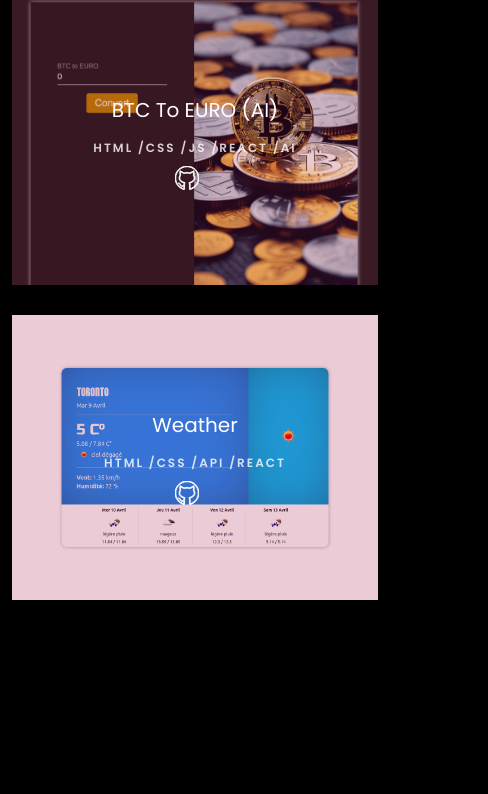
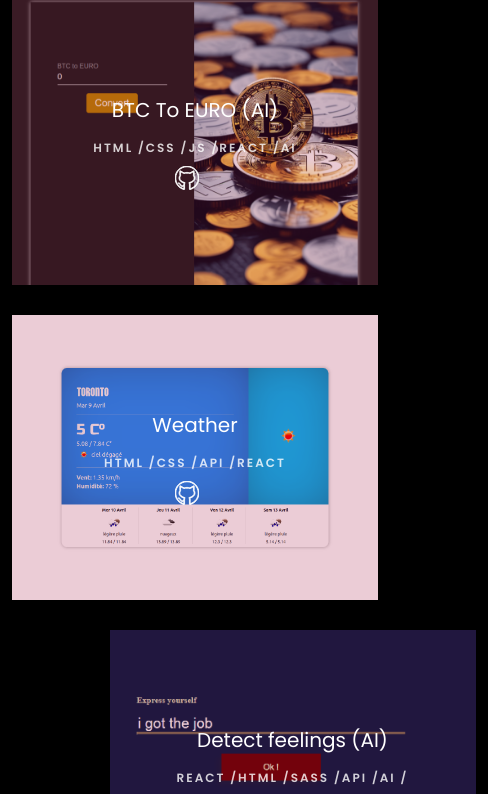
Before and after one commit to Meriemu/meryem-portfolio, a React (Create React App) app: page / in a window 390 px wide. Shown: the part 6541-7335 px from the top of the page, 488 px wide, since content can reach past the window. Built offline with nearby package versions, Linux system fonts and the light colour scheme.

Commit message:
text correct + adding project

```diff
--- a/src/components/Projects.jsx
+++ b/src/components/Projects.jsx
@@ -5,11 +5,12 @@ import EcommerceApiNextjs from "../images/ecommerceApi.png";
 import reactiveCreditCard from "../images/reactive-creditCard.png";
 import TikTakToe from "../images/tikTakToe.png";
 import DarkModeReact from "../images/darkModeReact.png";
-
 import Weather from "../images/Weather.png";
 import ConvertToBTC from "../images/convertToBTC.png";
+import DetectFeeling from "../images/detectFeelings.png";
 
 import GithubIcon from "../images/githubIcon.svg";
+
 const Projects = () => {
   return (
     <section
@@ -116,7 +117,7 @@ const Projects = () => {
               <div className="portfolio__Projects--titreBox text text-center p-4">
                 <h3>
                   <a href="https://meriemu.github.io/Reactive-Card-Reactjs/">
-                    Lvmh Slider
+                    Reactive credit card
                   </a>
                 </h3>
                 <div className="portfolio__projects--tag">
@@ -246,6 +247,33 @@ const Projects = () => {
               </div>
             </div>
           </div>
+
+          <div className="col-md-6 offset-3">
+            <div
+              className="project img portfolio-animate d-flex justify-content-center align-items-center"
+              style={{ backgroundImage: "url(" + DetectFeeling + ")" }}
+            >
+              <div className="overlay"></div>
+              <div className="portfolio__Projects--titreBox text text-center p-4">
+                <h3>
+                  <a href="https://ai-feeling-reactjs.vercel.app/">Detect feelings (AI)</a>
+                </h3>
+                <div className="portfolio__projects--tag">
+                <span>React /</span>
+                  <span>html /</span>
+                  <span>sass /</span>
+                  <span>API /</span>
+                  <span>AI /</span>
+                </div>
+                <a
+                  href="https://github.com/Meriemu/AI-Feeling-Reactjs"
+                  className="portfolio__Projects--github"
+                >
+                  <img src={GithubIcon} alt="" />
+                </a>
+              </div>
+            </div>
+          </div>
         </div>
       </div>
     </section>
```
Also changed, not shown: src/images/detectFeelings.png (added).
